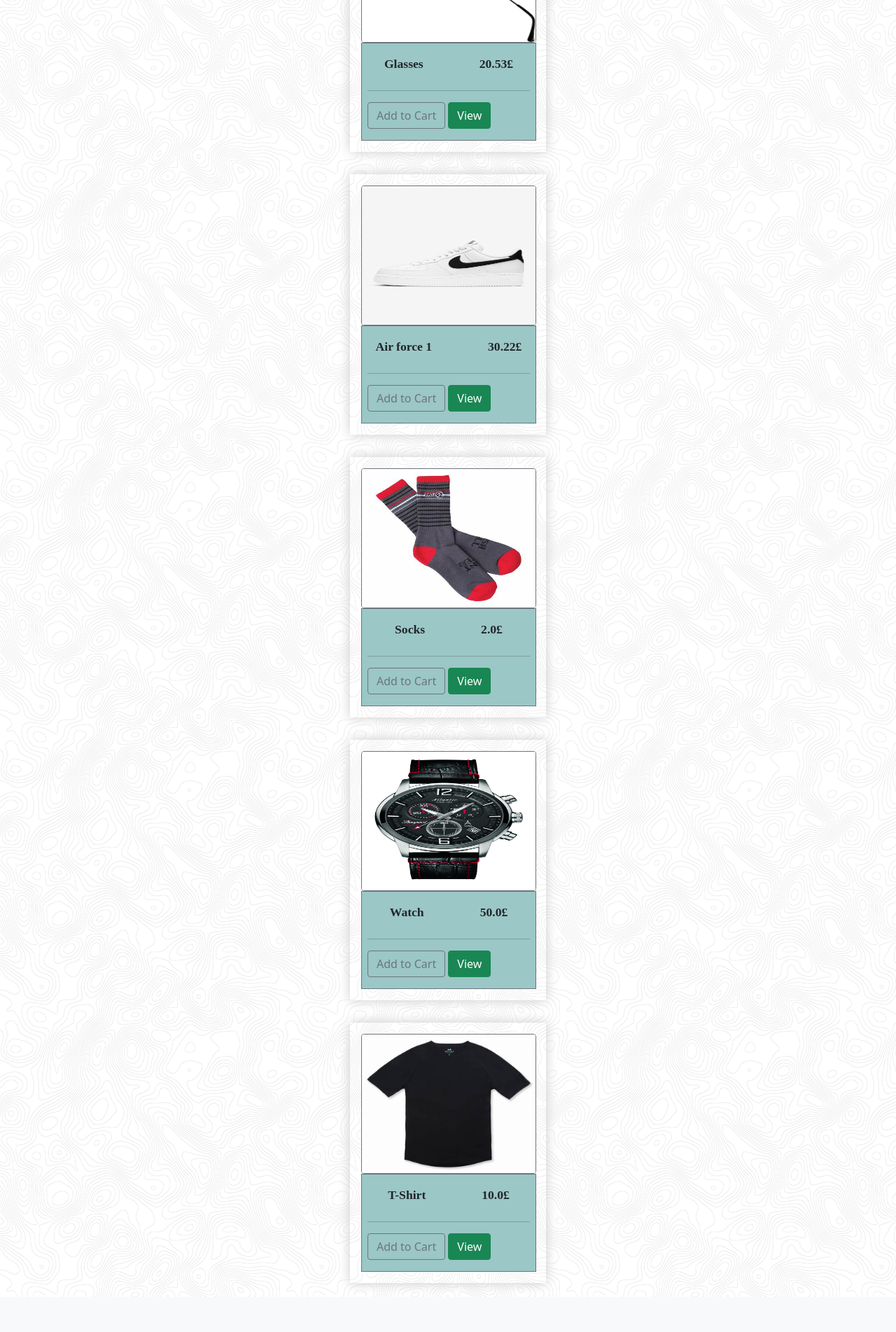
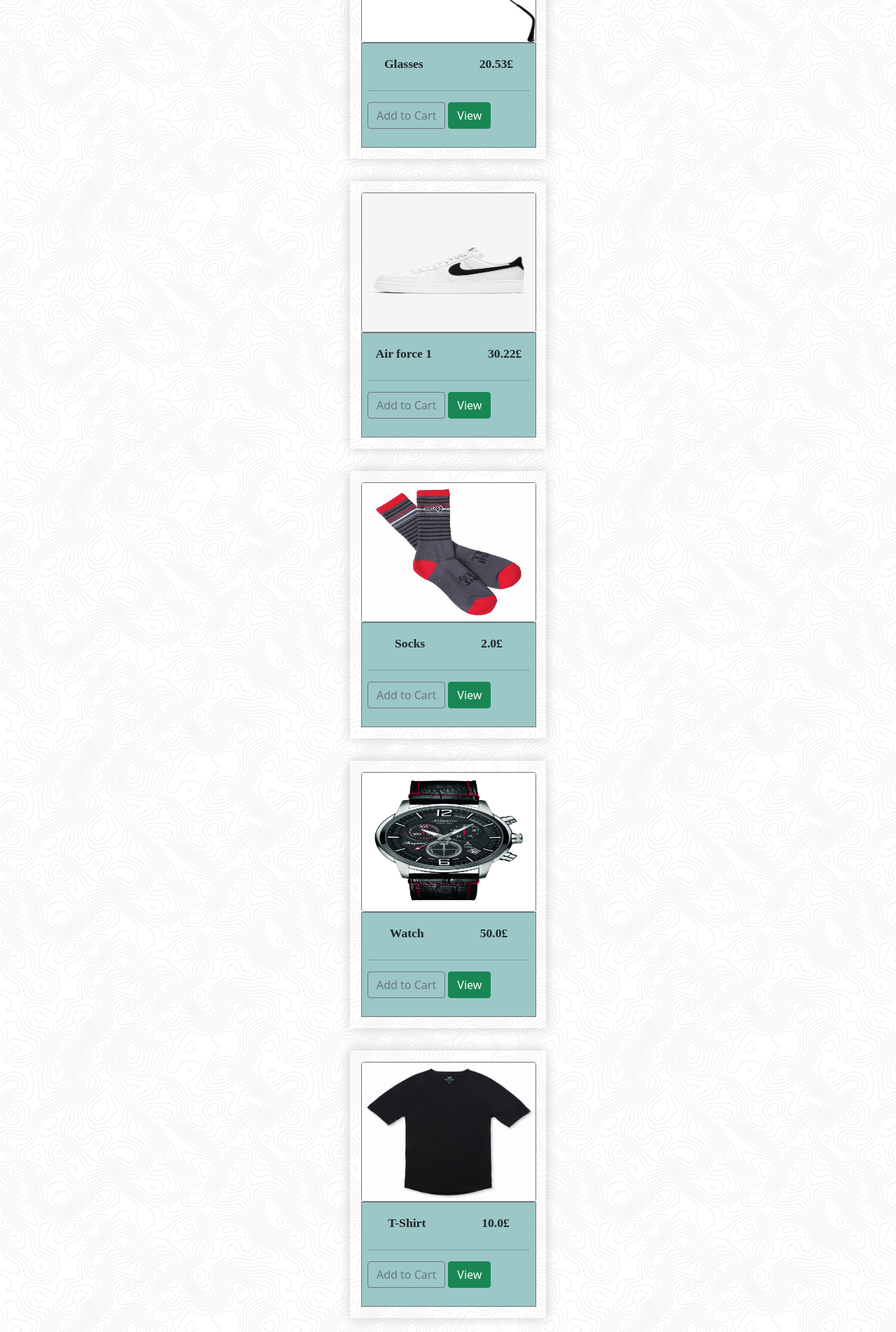
Before and after one commit to RayenKadhi/E-commerce, a Django app: page /store/ in a window 1280 px wide. Shown: the part 256-2159 px from the top of the page at 70% size. Before the commit the page ends 2109 px from the top, so only its background shows below. Run offline with Django 4.2, Linux system fonts and the light colour scheme; data comes from the database, SQL or seed files in the repository.

Commit message:
Deployment

```diff
--- a/static/styles/main.css
+++ b/static/styles/main.css
@@ -72,7 +72,7 @@
 .buttons{
     display:block;
     width: 250px;
-    min-height: 140px;
+    min-height: 150px;
 
 }
 
@@ -321,14 +321,11 @@
 }
 .loginlogout{
     margin-left: 82%;
-
 }
 .seven{
     width: 280px;
     margin:auto;
     margin-top:20px;
     margin-bottom:20px;
-
     padding: 1em;
-
 }
```
